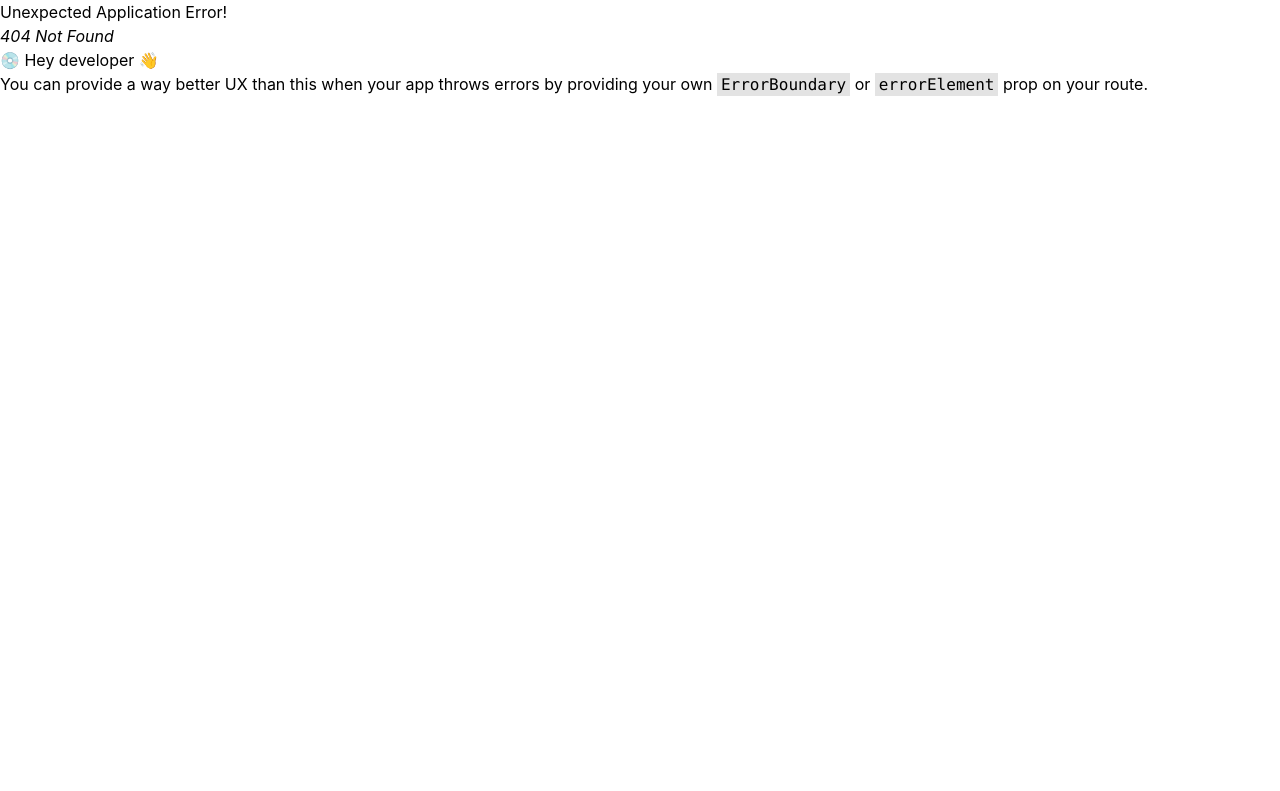
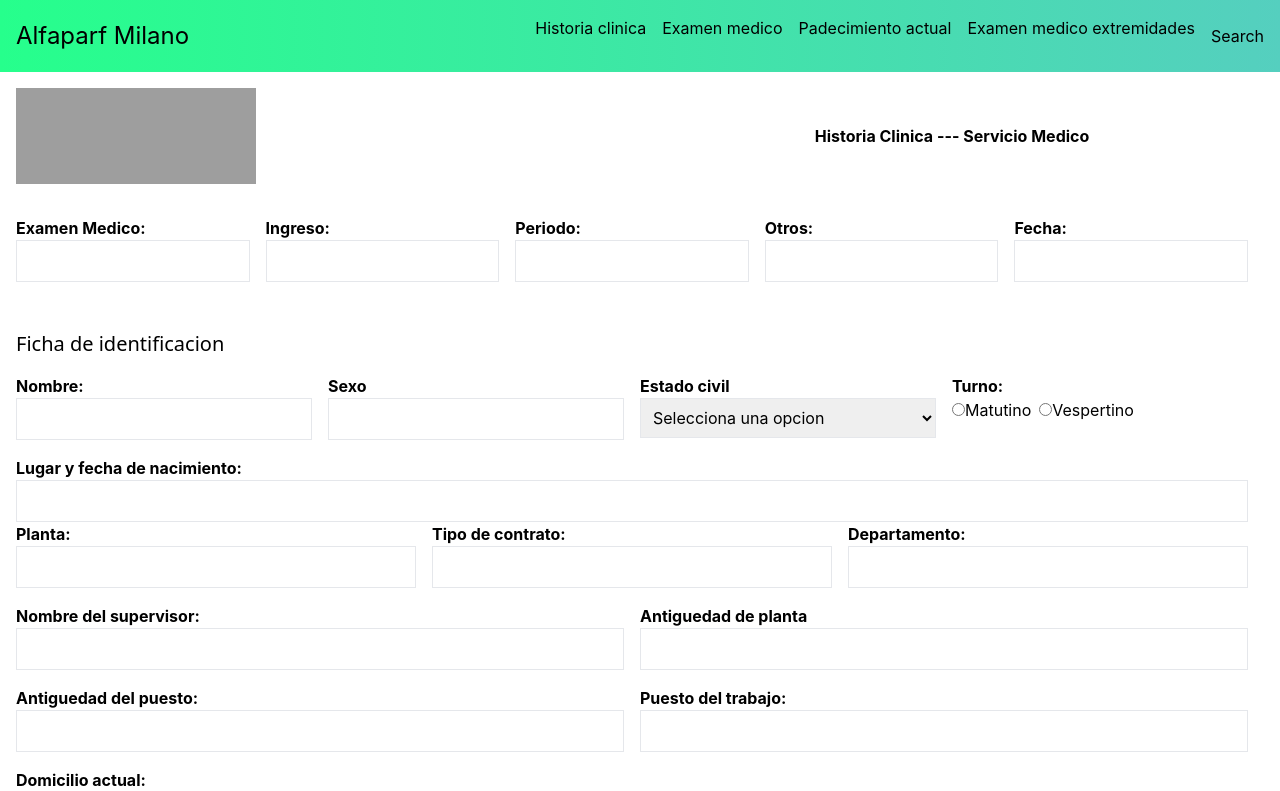
Before and after one commit to Varg-Vikernes/medical-control, a React (Create React App) app: page / in a window 1280 px wide. Before the commit this address had no page. Shown: the top 791 px of the page. Built offline with nearby package versions, Linux system fonts and the light colour scheme; grey boxes are pictures that could not be loaded.

Commit message:
Configuracion de las rutas y color en la navbar

```diff
--- a/src/components/Navbar/Navbar.jsx
+++ b/src/components/Navbar/Navbar.jsx
@@ -1,43 +1,48 @@
 import React from "react";
+import { useLocation } from "react-router-dom";
+const Navbar = () => {
 
-const Navbar = () => {
+    const Location = useLocation();
+    //Funcion para verificar si una ruta esta activa
+    const isActive = (path) => {
+        return Location.pathname === path ? "active" : "";
+    };
+
     return (
         <>
-            <nav className="bg-light">
+            <nav className="navbar" style={{
+                background: 'rgb(38,255,140)',
+                backgroundImage: 'linear-gradient(90deg, rgba(38,255,140,1) 0%, rgba(85,207,191,1) 100%, rgba(255,255,255,0.9332107843137255) 100%)'
+            }}>
                 <div className="container mx-auto p-4">
                     <div className="flex items-center justify-between">
                         <span className="font-italic text-2xl">Alfaparf Milano</span>
-                        <div className="flex">
+
+                        <div className="flex ">
                             <ul className="flex space-x-4">
-                                <li className="nav-item">
-                                    <a className="nav-link" href="/Hcx1">
-                                        Home
+                                <li className={`nav-item ${isActive("/")}`}>
+                                    <a className="nav-link" href="/" to="/">
+                                        Historia clinica
                                     </a>
                                 </li>
-                                <li className="nav-item">
-                                    <a className="nav-link" href="/Hcx2">
-                                        Formulario1
+                                <li className={`nav-item ${isActive("/Hcx2")}`}>
+                                    <a className="nav-link" href="/Hcx2" to="/Hcx2">
+                                        Examen medico
                                     </a>
                                 </li>
-                                <li className="nav-item">
-                                    <a className="nav-link" href="/Hcx3">
-                                        Formulario2
+                                <li className={`nav-item ${isActive("/Hcx3")}`}>
+                                    <a className="nav-link" href="/Hcx3" to="Hcx3">
+                                        Padecimiento actual
                                     </a>
                                 </li>
-                                <li className="nav-item">
-                                    <a className="nav-link" href="/Hcx4">
-                                        Formulario3
+                                <li className={`nav-item ${isActive("/Hcx4")}`}>
+                                    <a className="nav-link" href="/Hcx4" to="/Hcx4">
+                                        Examen medico extremidades
                                     </a>
                                 </li>
 
                             </ul>
                             <form className="form-inline ml-4">
-                                <input
-                                    className="form-control mr-2"
-                                    type="search"
-                                    placeholder="Search"
-                                    aria-label="Search"
-                                />
                                 <button
                                     className="btn btn-outline-success my-2 my-sm-0"
                                     type="submit"
--- a/src/index.js
+++ b/src/index.js
@@ -12,7 +12,7 @@ import Hcx4 from './components/Hcx4/hcx4';
 
 const router = createBrowserRouter([
   {
-    path: '/Hcx1',
+    path: '/',
     element: <Hcx1 />
   },
   {
```
